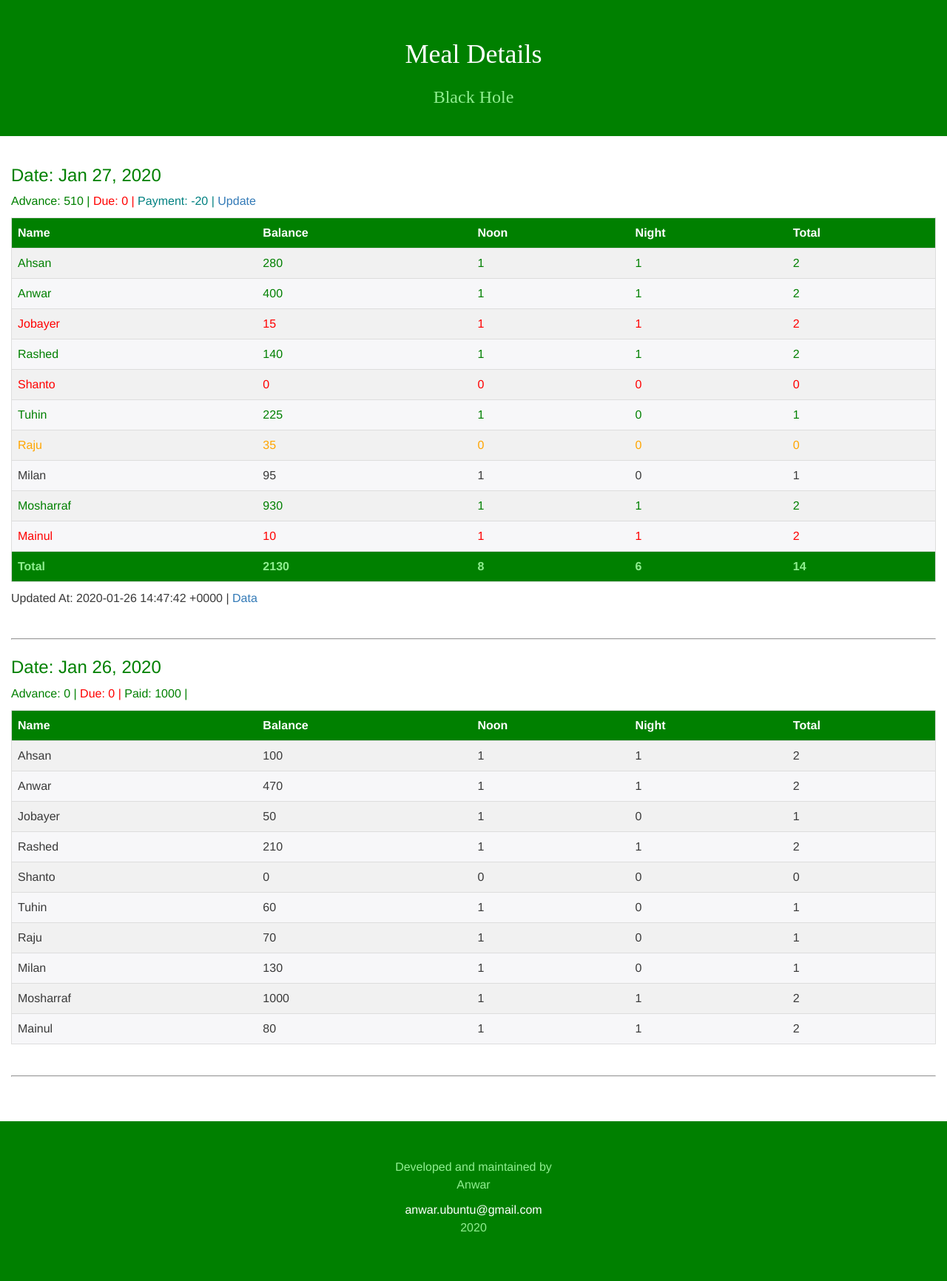
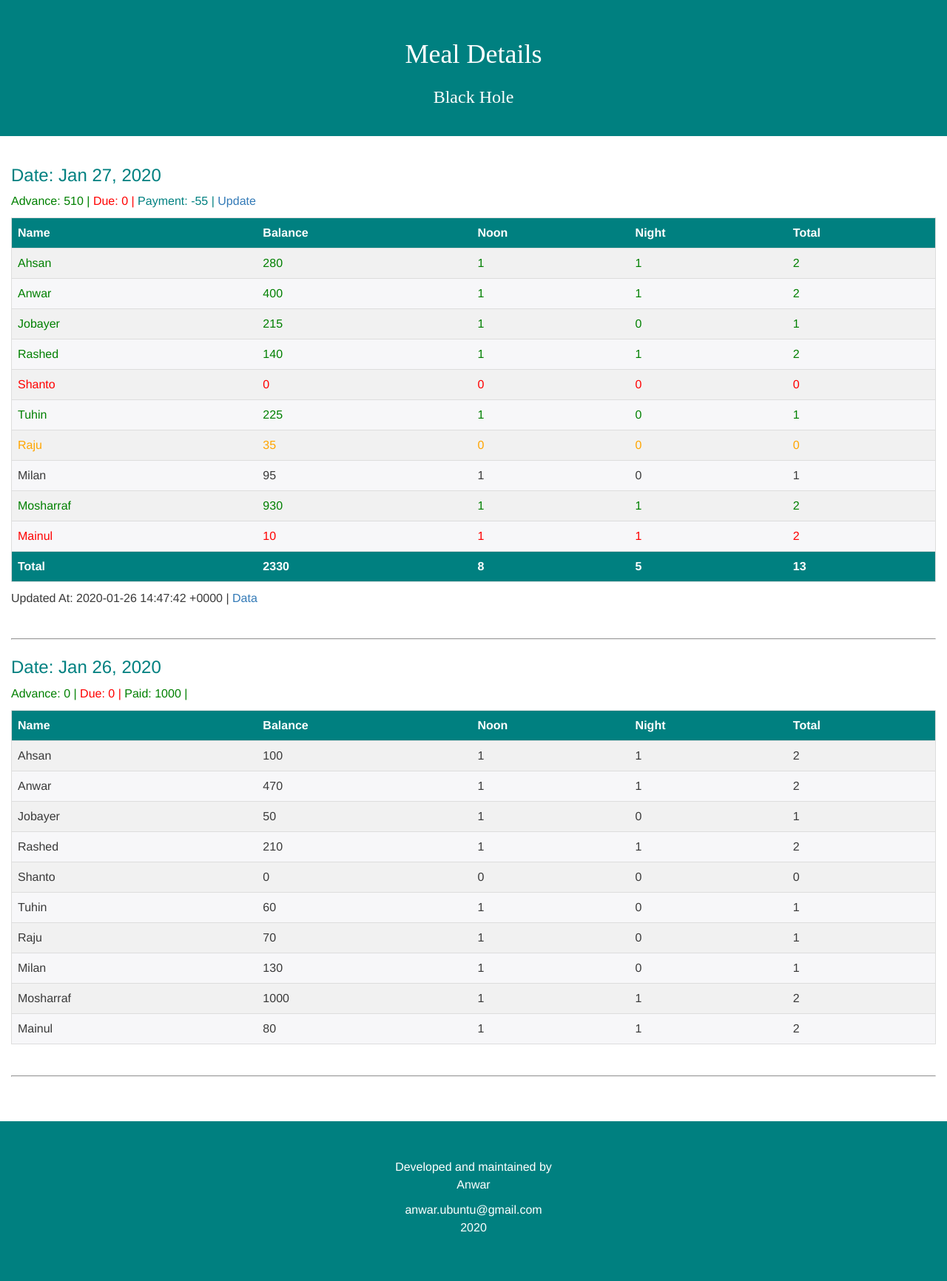
Before and after one commit to coderanwar/meals, a Jekyll site: the page built from index.html, in a window 1280 px wide. Shown: the whole page at 74% size. Built offline with Jekyll 4.4.1, drawn with Linux system fonts in a browser that asks for light colours.

Commit message:
update theme

```diff
--- a/_data/meals.yml
+++ b/_data/meals.yml
@@ -15,10 +15,10 @@
       Night: 1
       TotalMeal: 2
     - Name: "Jobayer"
-      Balance: 15
+      Balance: 215
       Noon: 1
-      Night: 1
-      TotalMeal: 2
+      Night: 0
+      TotalMeal: 1
     - Name: "Rashed"
       Balance: 140
       Noon: 1
--- a/_includes/head.html
+++ b/_includes/head.html
@@ -21,7 +21,7 @@
         color: hotpink;
     }
     a:hover {
-        color: green;
+        color: {{page.theme-color}};
     }
 
     div {
@@ -101,8 +101,8 @@
         margin-bottom: 40px;
         font-size: 20px;
         text-align: center;
-        background:{{page.theme-color}};
-        color:{{page.color}};
+        background: {{page.theme-color}};
+        color: {{page.color}};
     }
 
     .header p {
@@ -122,8 +122,8 @@
         padding-bottom: 50px;
         margin-top: 60px;
         text-align: center;
-        background:{{page.theme-color}};
-        color:{{page.color}};
+        background: {{page.theme-color}};
+        color: {{page.color}};
     }
 
     .footer a {color: #fff; padding:0 10px;}
--- a/index.html
+++ b/index.html
@@ -1,13 +1,13 @@
 ---
 layout: default
 title: "Home"
-theme-color: "green"
-color: "lightgreen"
+theme-color: "teal"
+color: "white"
 ---
 {% assign meal_counter = 1 %}
 {% for meal in site.data.meals %}
-    <h3 style="color: green;">Date: {{ meal.Date | date: "%b %-d, %Y" }}</h3>
-    <p style="color: green;">
+    <h3 style="color:{{page.theme-color}};">Date: {{ meal.Date | date: "%b %-d, %Y" }}</h3>
+    <p style="color:{{page.theme-color}};">
         <span style="color: green;">Advance: {{ meal.Advance }} | </span>
         <span style="color: red;">Due: {{ meal.Due }} | </span>
         {% if meal_counter == 1 %}
@@ -52,7 +52,7 @@
             </tr>
         {% endfor %}
         {% if meal_counter == 1 %}
-            <tr style="background: green;color:lightgreen;font-weight: bold;">
+            <tr style="background: {{page.theme-color}};color: {{page.color}};font-weight: bold;">
                 <td>Total</td>
                 <td id="totalBalance"></td>
                 <td id="totalNoon"></td>
```
